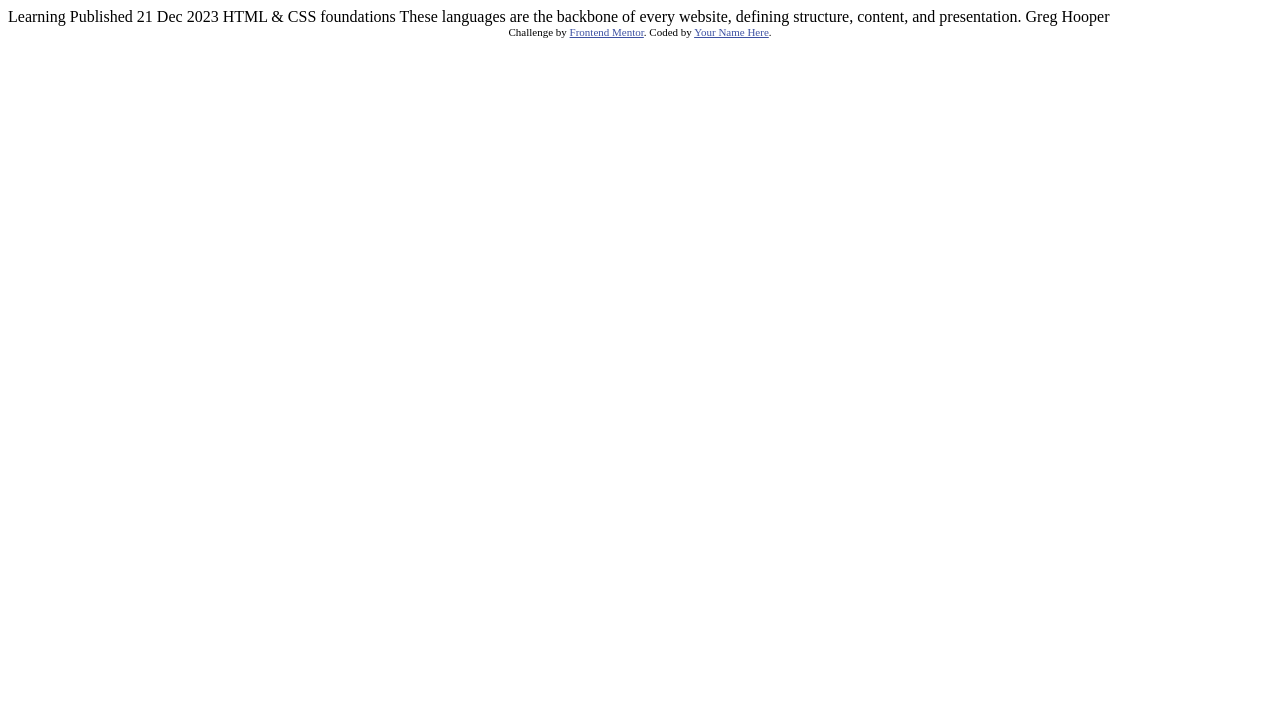
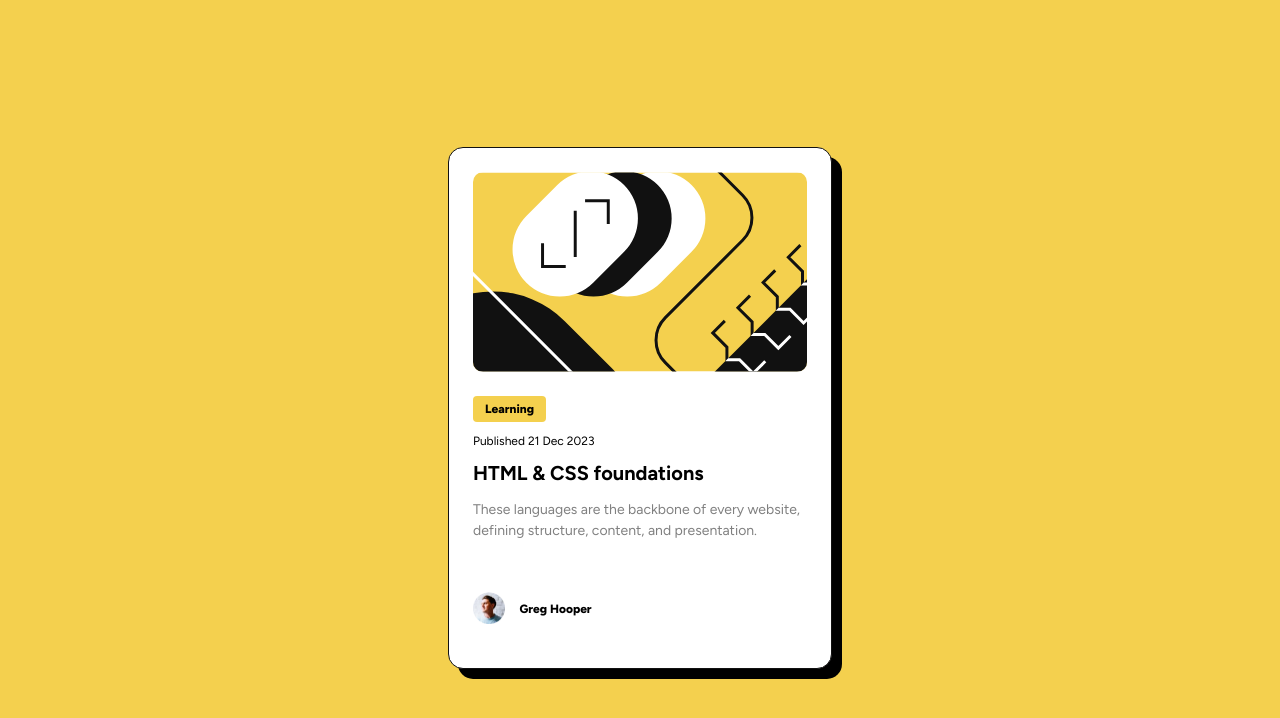
Before and after one commit to cvtqx/blog-preview-card, a plain HTML site: page index.html in a window 1280 px wide. Drawn offline with Linux system fonts and the light colour scheme.

Commit message:
completed design

```diff
--- a/index.html
+++ b/index.html
@@ -1,32 +1,63 @@
 <!DOCTYPE html>
 <html lang="en">
   <head>
-  <meta charset="UTF-8">
-  <meta name="viewport" content="width=device-width, initial-scale=1.0"> <!-- displays site properly based on user's device -->
-
+    <meta charset="UTF-8" />
+    <meta
+      name="viewport"
+      content="width=device-width, initial-scale=1.0" />
+    <link
+      rel="preconnect"
+      href="https://fonts.googleapis.com" />
+    <link
+      rel="preconnect"
+      href="https://fonts.gstatic.com"
+      crossorigin />
+    <link
+      href="https://fonts.googleapis.com/css2?family=Figtree:ital,wght@0,300..900;1,300..900&display=swap"
+      rel="stylesheet" />
+    <link
+      rel="stylesheet"
+      href="./style.css" />
     <title>Frontend Mentor | Blog preview card</title>
-
-  <!-- Feel free to remove these styles or customise in your own stylesheet 👍 -->
-  <style>
-    .attribution { font-size: 11px; text-align: center; }
-    .attribution a { color: hsl(228, 45%, 44%); }
-  </style>
   </head>
   <body>
+    <main class="card-container">
+      <div class="card-image">
+        <img
+          src="./images/illustration-article.svg"
+          alt="abstract illustration" />
+      </div>
+      <div class="card-body">
+        <p class="card-body__category">Learning</p>
+        <p class="card-body__publish-date">Published 21 Dec 2023</p>
+        <h1 class="card-body__title">HTML & CSS foundations</h1>
+        <p class="card-body__description">
+          These languages are the backbone of every website, defining structure,
+          content, and presentation.
+        </p>
+      </div>
 
-  Learning
+      <div class="card-author">
+        <div class="card-author_avatar">
+          <img
+            src="./images/image-avatar.webp"
+            alt="author avatar picture" />
+        </div>
+        <div class="card-author_name">
+          <p>Greg Hooper</p>
+        </div>
+      </div>
+    </main>
 
-  Published 21 Dec 2023
-
-  HTML & CSS foundations
-
-  These languages are the backbone of every website, defining structure, content, and presentation.
-
-  Greg Hooper
-
+    <!-- <footer>
       <div class="attribution">
-    Challenge by <a href="https://www.frontendmentor.io?ref=challenge" target="_blank">Frontend Mentor</a>.
-    Coded by <a href="#">Your Name Here</a>.
+        Challenge by
+        <a
+          href="https://www.frontendmentor.io?ref=challenge"
+          target="_blank"
+          >Frontend Mentor</a
+        >. Coded by <a href="https://www.olgayudkin.com">Olga Yudkin</a>.
       </div>
+    </footer> -->
   </body>
 </html>
--- a/style.css
+++ b/style.css
@@ -0,0 +1,140 @@
+:root {
+  --clr-yellow: hsl(47, 88%, 63%);
+  --clr-white: hsl(0, 0%, 100%);
+  --clr-grey: hsl(0, 0%, 50%);
+  --clr-black: hsl(0, 0%, 7%);
+
+  --fs-small: 12px;
+  --fs-medium: 14px;
+  --fs-large: 20px;
+
+  --fw-500: 500;
+  --fw-800: 800;
+
+  --ff-primary: 'Figtree', sans-serif;
+}
+
+/* Box sizing rules */
+*,
+*::before,
+*::after {
+  box-sizing: border-box;
+}
+
+html {
+  font-family: var(--ff-primary);
+}
+
+html,
+body {
+  height: 100%;
+}
+
+body {
+  display: flex;
+  flex-direction: column;
+  align-items: center;
+  justify-content: center;
+  background-color: var(--clr-yellow);
+}
+
+.card-container {
+  text-align: center;
+  width: 327px;
+  height: 501px;
+  background-color: var(--clr-white);
+  border: solid 1px var(--clr-black);
+  border-radius: 15px;
+  box-shadow: 10px 10px;
+  padding: 24px;
+}
+
+.card-image {
+  display: flex;
+  width: auto;
+  height: 200px;
+  justify-content: center;
+  align-items: center;
+  overflow: hidden;
+}
+.card-image img {
+  object-fit: cover;
+  width: 100%;
+  height: 100%;
+  border-radius: 10px;
+}
+
+.card-body {
+  text-align: left;
+  height: 173px;
+}
+
+.card-body__category {
+  background-color: var(--clr-yellow);
+  width: 73px;
+  height: 26px;
+  text-align: center;
+  align-content: center;
+  font-size: var(--fs-small);
+  font-weight: var(--fw-800);
+  border-radius: 4px;
+}
+
+.card-body__publish-date {
+  font-size: var(--fs-small);
+}
+
+.card-body__title {
+  font-size: var(--fs-large);
+}
+
+.card-body__title:hover, .card-body__title:focus{
+    color: var(--clr-yellow);
+}
+
+.card-body__description {
+  font-size: var(--fs-medium);
+  color: var(--clr-grey);
+  line-height: 150%;
+}
+
+.card-author {
+  display: flex;
+  flex-direction: row;
+  gap: 15px;
+  margin-top: 15px;
+  font-size: var(--fs-small);
+  font-weight: var(--fw-800);
+  align-items: center;
+}
+
+
+.card-author_avatar img {
+  height: 32px;
+}
+
+.attribution {
+  font-size: 11px;
+  text-align: center;
+}
+.attribution a {
+  color: hsl(228, 45%, 44%);
+}
+
+/* styles for desktop */
+
+@media screen and (min-width: 750px) {
+  .card-container {
+    width: 384px;
+    height: 522px;
+  }
+
+  .card-body {
+    height: 194px;
+    margin-top: 24px;
+  }
+
+  .card-author{
+    margin-top: 0;
+  }
+}
```
Also changed, not shown: images/desktop.png (added), images/hover.png (added), images/mobile.png (added), 3 other files. Lines whose indentation alone changed are shown as unchanged.
